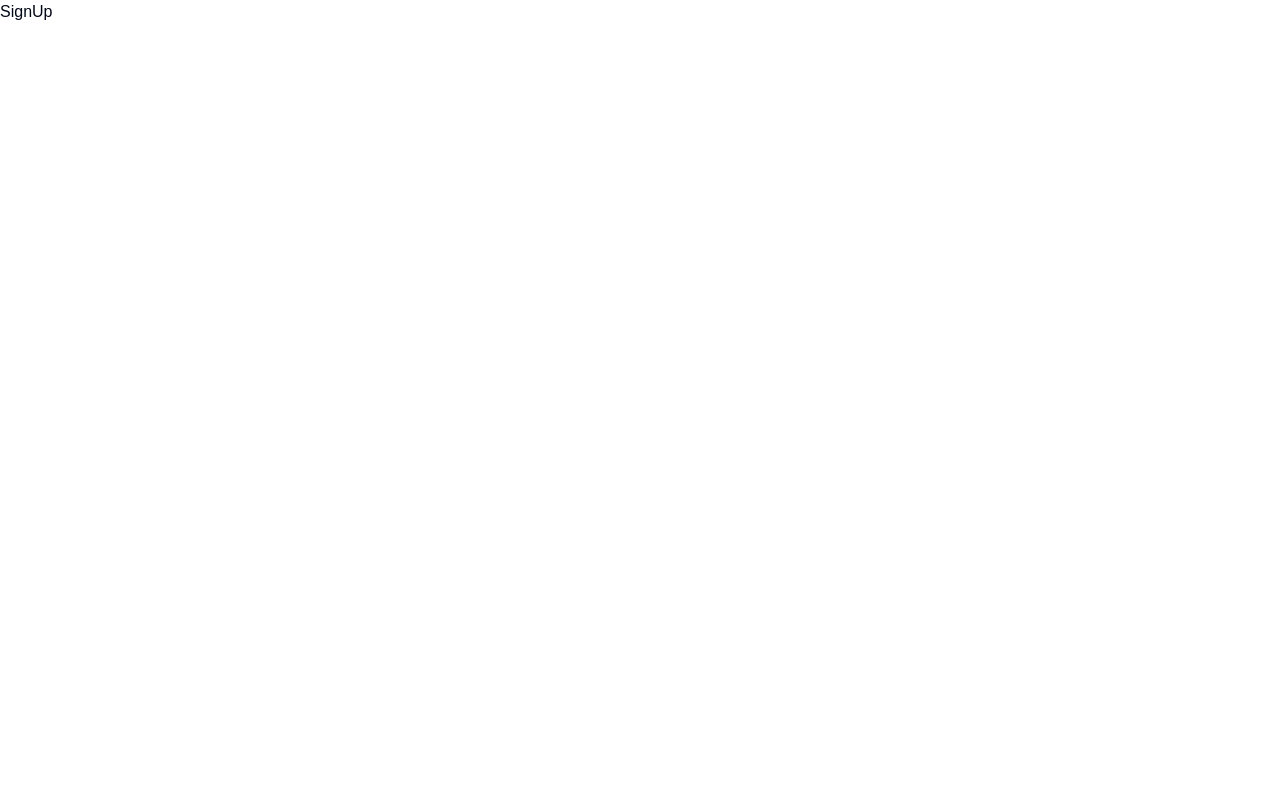
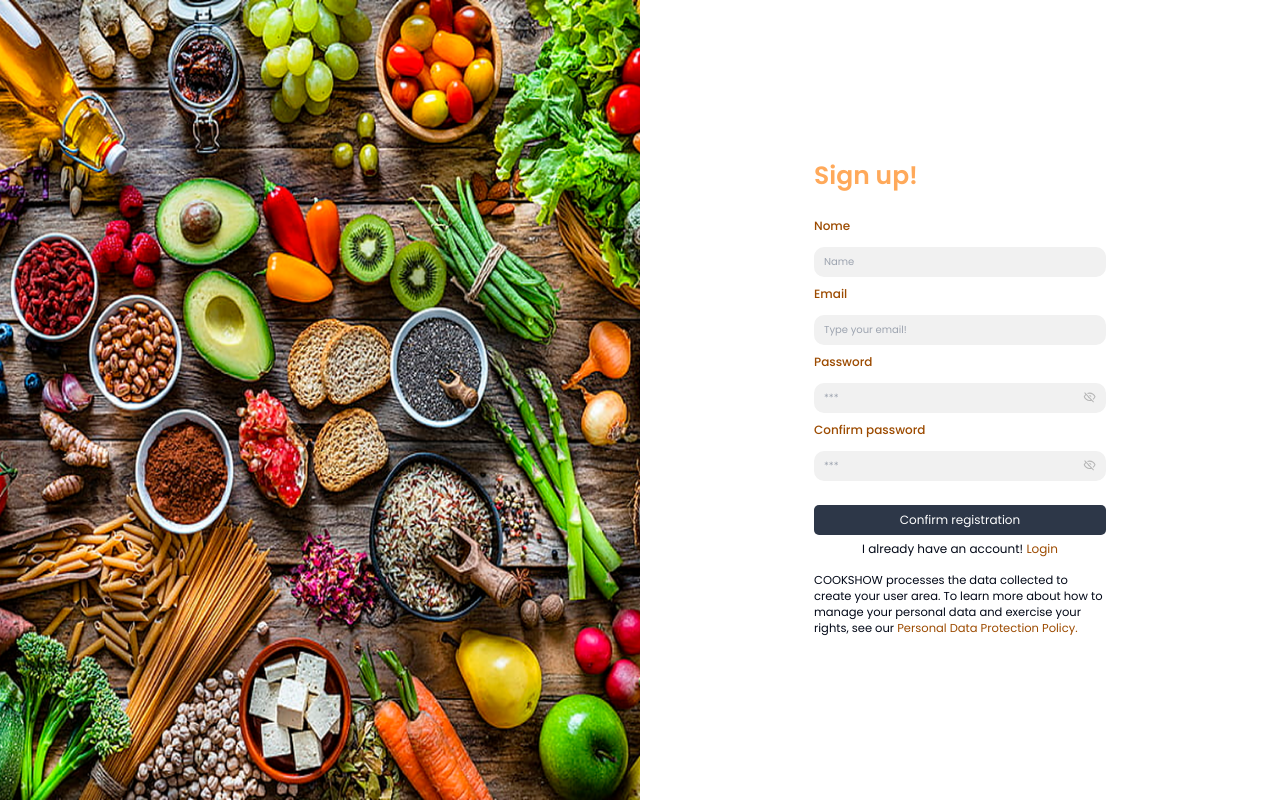
Before and after one commit to Salman-Ahamed/cook-shop, a Next.js app: page /signup in a window 1280 px wide. Built offline with nearby package versions, Linux system fonts and the light colour scheme.

Commit message:
Refactor authentication pages: simplify LoginPage and SignUp components; create SignupForm; enhance button handling in LoginForm; add AuthLayout for consistent layout

```diff
--- /dev/null
+++ b/src/app/(auth)/layout.tsx
@@ -0,0 +1,29 @@
+import { Logo } from "@/components/shared";
+import { IChildren } from "@/interface";
+import Image from "next/image";
+import { FC } from "react";
+
+const AuthLayout: FC<IChildren> = ({ children }) => (
+  <main className="flex flex-col md:flex-row">
+    <div className="w-full hidden md:block">
+      <Image
+        alt=""
+        src="/auth-bg.png"
+        width={756}
+        height={768}
+        className="w-full h-screen"
+      />
+    </div>
+
+    <div className="flex flex-col h-screen w-full">
+      <div className="md:hidden w-full flex justify-center items-center py-[30px]">
+        <Logo />
+      </div>
+      <div className="flex items-start md:items-center justify-center w-full flex-1">
+        {children}
+      </div>
+    </div>
+  </main>
+);
+
+export default AuthLayout;
--- a/src/app/(auth)/login/page.tsx
+++ b/src/app/(auth)/login/page.tsx
@@ -1,28 +1,5 @@
 import { LoginForm } from "@/components/pages/auth";
-import { Logo } from "@/components/shared";
-import Image from "next/image";
 
-const LoginPage = () => {
-  return (
-    <main className="flex flex-col md:flex-row">
-      <div className="w-full hidden md:block">
-        <Image
-          alt=""
-          src="/auth-bg.png"
-          width={756}
-          height={768}
-          className="w-full h-screen"
-        />
-      </div>
-
-      <div className="md:hidden w-full flex justify-center items-center py-[30px]">
-        <Logo />
-      </div>
-      <div className="flex items-start md:items-center justify-center w-full h-screen">
-        <LoginForm />
-      </div>
-    </main>
-  );
-};
+const LoginPage = () => <LoginForm />;
 
 export default LoginPage;
--- a/src/app/(auth)/signup/page.tsx
+++ b/src/app/(auth)/signup/page.tsx
@@ -1,5 +1,5 @@
-const SignUp = () => {
-  return <div>SignUp</div>;
-};
+import { SignupForm } from "@/components/pages/auth";
+
+const SignUp = () => <SignupForm />;
 
 export default SignUp;
--- /dev/null
+++ b/src/components/pages/auth/index.ts
@@ -0,0 +1,2 @@
+export * from "./login-form";
+export * from "./signup-form";
--- a/src/components/pages/auth/index.tsx
+++ /dev/null
@@ -1 +0,0 @@
-export * from "./login-form";
--- a/src/components/pages/auth/login-form.tsx
+++ b/src/components/pages/auth/login-form.tsx
@@ -1,15 +1,16 @@
 "use client";
 
-import { IChildrenClassName } from "@/interface";
+import { TButton } from "@/interface";
 import { cn } from "@/lib/utils";
+import Link from "next/link";
 import { FC, useState } from "react";
 import { Input } from "./input";
 import { SocialAuth } from "./social";
 import { Title } from "./title";
 
-const LoginButton: FC<IChildrenClassName> = ({ children, className }) => (
+const Button: FC<TButton> = ({ children, className, ...oth }) => (
   <button
-    type="submit"
+    {...oth}
     className={cn(
       "w-fit py-1 px-[50px] bg-[#FF902B] rounded-[5px] text-white text-xs focus:outline-none",
       className
@@ -30,8 +31,12 @@ export const LoginForm = () => {
         <Input label="Password" placeholder="***" type="password" />
 
         <div className="flex justify-between items-center pt-6">
-          <LoginButton>Login</LoginButton>
-          <LoginButton className="bg-[#2D3748]">Sign up</LoginButton>
+          <Button type="submit">Login</Button>
+          <Link href="/signup">
+            <Button type="button" className="bg-[#2D3748]">
+              Sign up
+            </Button>
+          </Link>
         </div>
 
         <div className="flex justify-between items-center gap-2.5 pt-1.5">
--- /dev/null
+++ b/src/components/pages/auth/signup-form.tsx
@@ -0,0 +1,43 @@
+"use client";
+
+import Link from "next/link";
+import { Input } from "./input";
+import { Title } from "./title";
+
+export const SignupForm = () => {
+  return (
+    <form className="w-full max-w-[292px] mx-auto font-poppins leading-[22px]">
+      <Title children="Sign up!" />
+      <div className="flex flex-col gap-1.5 pt-7">
+        <Input label="Nome" type="text" placeholder="Name" />
+        <Input label="Email" type="email" placeholder="Type your email!" />
+        <Input label="Password" placeholder="***" type="password" />
+        <Input label="Confirm password" placeholder="***" type="password" />
+
+        <button
+          type="submit"
+          className="w-full py-[7px] px-[50px] bg-[#2D3748] rounded-[5px] text-white text-xs focus:outline-none mt-[18px]"
+        >
+          Confirm registration
+        </button>
+
+        <div className="text-xs space-y-[15px]">
+          <p className="text-center">
+            I already have an account!&nbsp;
+            <Link href="/login" className="text-[#9C4B00]">
+              Login
+            </Link>
+          </p>
+          <p className="text-[11.5px]">
+            COOKSHOW processes the data collected to create your user area. To
+            learn more about how to manage your personal data and exercise your
+            rights, see our&nbsp;
+            <span className="text-[#9C4B00]">
+              Personal Data Protection Policy.
+            </span>
+          </p>
+        </div>
+      </div>
+    </form>
+  );
+};
--- a/src/interface/index.d.ts
+++ b/src/interface/index.d.ts
@@ -3,6 +3,7 @@ import { ReactNode } from "react";
 export type IChildren = Readonly<{ children: ReactNode }>;
 export type IClassName = { className?: string };
 export type IChildrenClassName = IChildren & IClassName;
+export type TButton = ButtonHTMLAttributes<HTMLButtonElement>;
 
 export interface IRecipe {
   id: string;
```
Also changed, not shown: src/components/pages/auth/social.tsx (+4 -3 lines).
